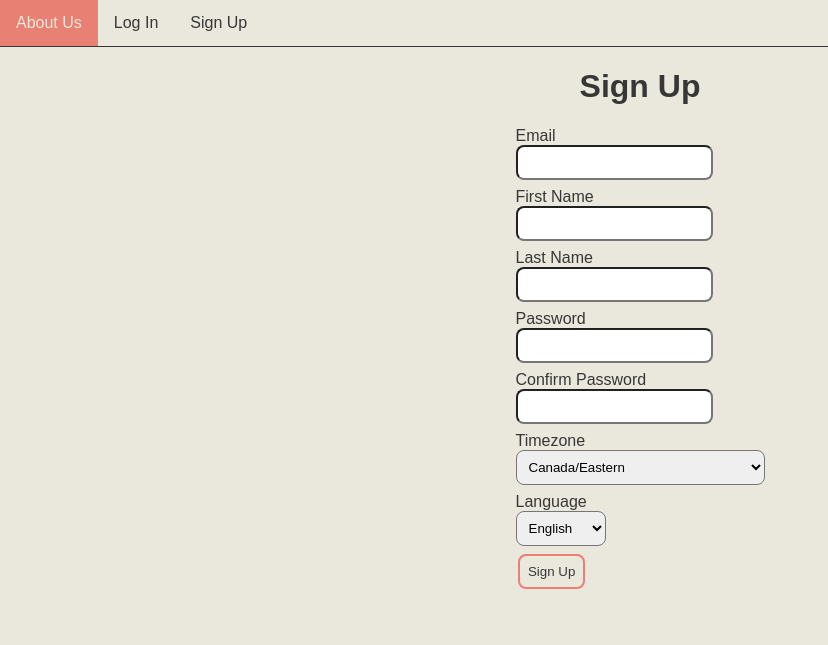
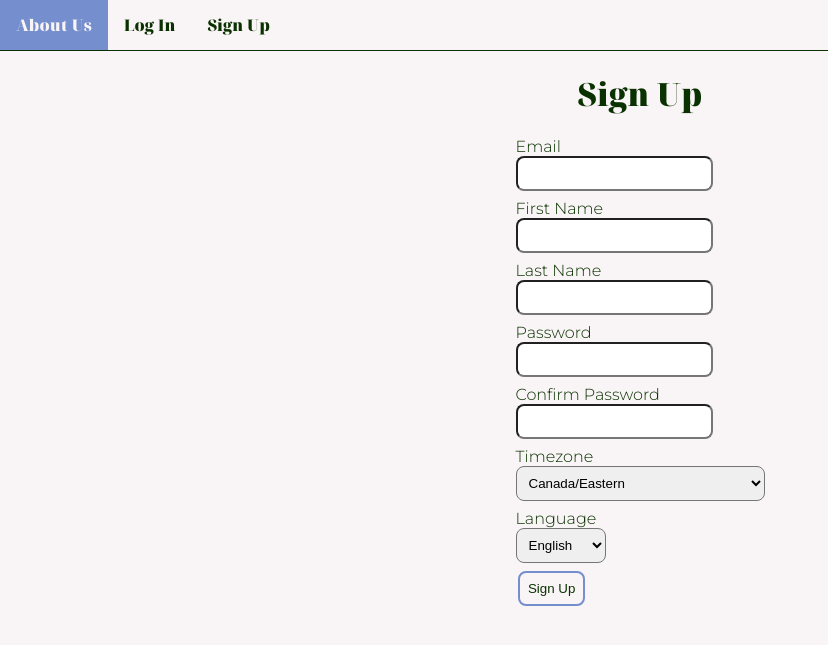
Before and after one commit to Amenhotep314/study, a Flask app: page /signup in a window 1280 px wide. Shown: the top 645 px of the page, without its empty margins (0-828 px from the left). Run offline with Flask 3, Linux system fonts and the light colour scheme; parts of the project's set-up code (start-up, migrations or seed data) failed here and were passed over.

Commit message:
Introduces theme system

```diff
--- a/src/__init__.py
+++ b/src/__init__.py
@@ -9,7 +9,9 @@ from flask import Flask, request
 from flask_login import LoginManager, current_user
 from flask_sqlalchemy import SQLAlchemy
 from flask_babel import Babel
+from jinja2 import Environment, FileSystemLoader
 import json
+from . import util
 
 
 db = SQLAlchemy()
--- a/src/auth.py
+++ b/src/auth.py
@@ -59,7 +59,8 @@ def signup():
             lastname=lastname,
             password=hashed_password,
             timezone=timezone,
-            language=language
+            language=language,
+            theme = "greensboro_winter"
         )
 
         db.session.add(new_user)
--- a/src/forms.py
+++ b/src/forms.py
@@ -156,6 +156,7 @@ class SettingsForm(FlaskForm):
     ])
     timezone = wtforms.SelectField(_l("Timezone"), validators=[InputRequired(_l("Please fill out this field."))])
     language = wtforms.SelectField(_l("Language"), validators=[InputRequired(_l("Please fill out this field."))])
+    theme = wtforms.SelectField(_l("Theme"), validators=[InputRequired(_l("Please fill out this field."))])
 
 
 class ChangePasswordForm(FlaskForm):
--- a/src/main.py
+++ b/src/main.py
@@ -78,6 +78,8 @@ def edit_self():
     form.timezone.choices = [(timezone, timezone) for timezone in pytz.common_timezones]
     languages = util.language_options()
     form.language.choices = languages
+    themes = util.theme_options()
+    form.theme.choices = themes
 
     if form.validate_on_submit():
 
@@ -86,6 +88,7 @@ def edit_self():
         current_user.lastname = form.lastname.data
         current_user.timezone = form.timezone.data
         current_user.language = form.language.data
+        current_user.theme = form.theme.data
 
         db.session.commit()
         return redirect(data['url'])
@@ -95,6 +98,7 @@ def edit_self():
     form.lastname.data = current_user.lastname
     form.timezone.data = current_user.timezone
     form.language.data = current_user.language
+    form.theme.data = current_user.theme
 
     return render_template(
         "edit_self.html",
--- a/src/models.py
+++ b/src/models.py
@@ -15,6 +15,7 @@ class User(UserMixin, db.Model):
     lastname = db.Column(db.String(100))
     timezone = db.Column(db.String(100), default="Canada/Eastern")
     language = db.Column(db.String(2), default="en")
+    theme = db.Column(db.String(100), default="greensboro_winter")
 
 
 class ToDo(db.Model):
--- /dev/null
+++ b/src/static/greensboro_winter.css
@@ -0,0 +1,18 @@
+body {
+    --primary-color: #F9F4F5;
+    --secondary-color: #0a3200;
+    --text-color: #0a3200;
+    --accent-color: #758ecd;
+}
+
+@media (prefers-color-scheme: dark){
+    body {
+        --primary-color: #060B0A;
+        --secondary-color: #0a3200;
+        --text-color: #F9F4F5;
+        --accent-color: #8099d8;
+    }
+    .subelement {
+        color: var(--text-color);
+    }
+}
--- a/src/static/stylesheet.css
+++ b/src/static/stylesheet.css
@@ -1,23 +1,16 @@
 /* Page styles */
 body {
-    --primary-color: #eae7dc;
-    --secondary-color: #d8c3a5;
-    --text-color: #373736;
-    --accent-color: #e98074;
+    --title-font: 'Noto Serif Display', serif;
+    --sub-font: 'Montserrat', sans-serif;
 
-    font-family: Arial, Helvetica, sans-serif;
     margin: 0;
     background-color: var(--primary-color);
     color: var(--text-color);
+    font-family: var(--sub-font);
 }
 
-@media (prefers-color-scheme: dark){
-    body {
-        --primary-color: #373736;
-        --secondary-color: #745b41;
-        --text-color: #eae7dc;
-        --accent-color: #e98074;
-    }
+nav, h1, h2, h3 {
+    font-family: var(--title-font);
 }
 
 .contents {
@@ -31,6 +24,7 @@ body {
     margin-bottom: 0;
     margin-left: auto;
     margin-right: auto;
+    width: clamp(55ch, 50%, 85ch);
 }
 
 .subregion{
@@ -43,6 +37,7 @@ body {
     display: flex;
     flex-direction: row;
     background-color: var(--secondary-color);
+    color: var(--primary-color);
     margin-top: 3%;
     margin-bottom: 1%;
     padding: 3%;
--- a/src/static/stylesheet_auth.css
+++ /dev/null
@@ -1,3 +0,0 @@
-.contents {
-    width: clamp(55ch, 75%, 80%);
-}
--- a/src/static/stylesheet_main.css
+++ /dev/null
@@ -1,3 +0,0 @@
-.contents {
-    width: clamp(55ch, 50%, 85ch);
-}
--- a/src/templates/base.html
+++ b/src/templates/base.html
@@ -3,7 +3,19 @@
     <meta charset="utf-8">
     <meta http-equiv="X-UA-Compatible" content="IE=edge">
     <meta name="viewport" content="width=device-width, initial-scale=1">
+
     <link rel="stylesheet" href="{{ url_for('static', filename='stylesheet.css') }}">
+    {% if current_user.is_authenticated %}
+        <link rel="stylesheet" href="{{ url_for('static', filename=current_user.theme+'.css') }}">
+    {% else %}
+        <link rel="stylesheet" href="{{ url_for('static', filename='greensboro_winter.css') }}">
+    {% endif %}
+
+    <link rel="preconnect" href="https://fonts.googleapis.com">
+    <link rel="preconnect" href="https://fonts.gstatic.com" crossorigin>
+    <link href="https://fonts.googleapis.com/css2?family=Noto+Serif+Display:wght@900&display=swap" rel="stylesheet">
+    <link href="https://fonts.googleapis.com/css2?family=Montserrat:wght@300&family=Noto+Serif+Display:wght@900&display=swap" rel="stylesheet">
+
     <script src="{{ url_for('static', filename='jquery-3.7.1.min.js') }}"></script>
     <script src="{{ url_for('static', filename='scripts.js') }}"></script>
 
--- a/src/util.py
+++ b/src/util.py
@@ -108,3 +108,11 @@ def language_options():
         ("en", "English"),
         ("fr", "Français")
     ]
+
+
+def theme_options():
+
+    return [
+        ("greensboro_winter", _l("Greensboro Winter")),
+        ("serenity_now", _l("Serenity Now!"))
+    ]
```
Also changed, not shown: src/static/serenity_now.css (added, +19 -0 lines).
